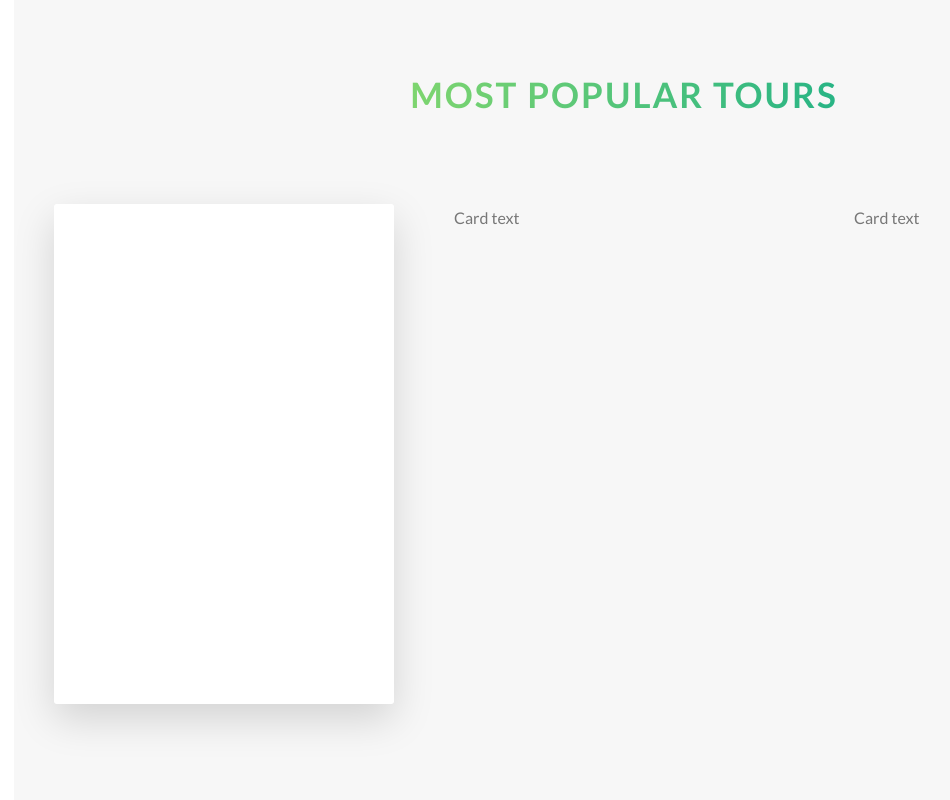
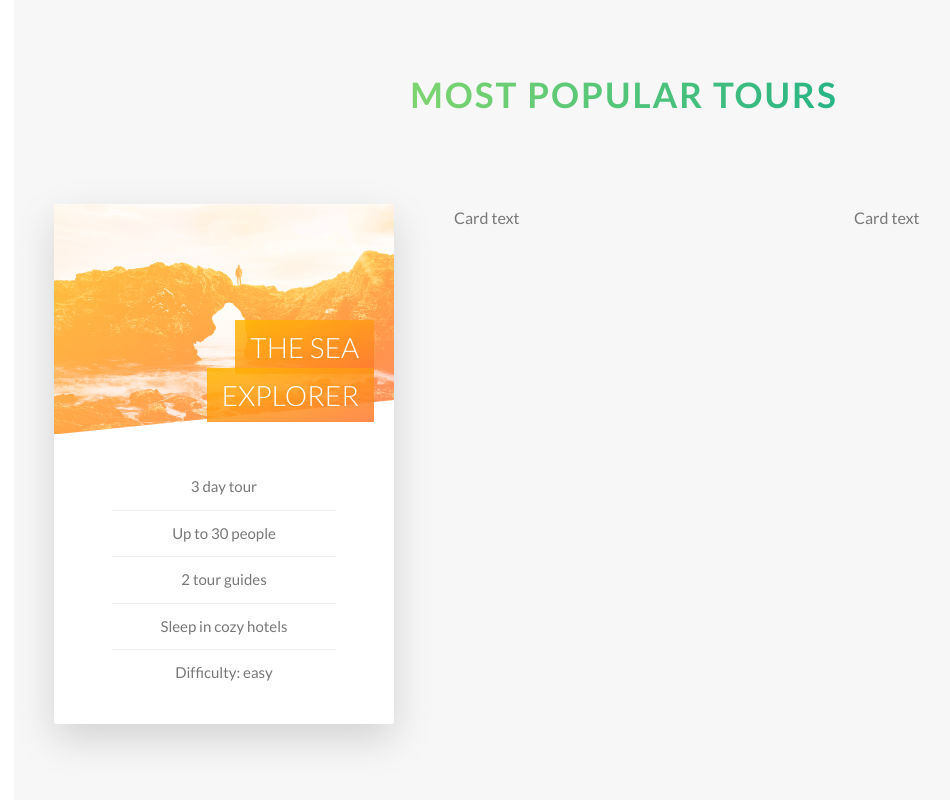
Before and after one commit to thomruns/NatoursTKD, a website: page index.html in a window 1280 px wide. Shown: the part 2232-3032 px from the top of the page, without its empty margins (16-966 px from the left). Drawn offline with Linux system fonts and the light colour scheme.

Commit message:
Card front styling completed

```diff
--- a/index.html
+++ b/index.html
@@ -107,7 +107,21 @@
                     <div class="col-1-of-3">
                         <div class="card">
                             <div class="card__side card__side--front">
-                                Front side
+                                <div class="card__picture card__picture--1">
+                                    &nbsp;
+                                </div>
+                                <h4 class="card__heading">
+                                    <span class="card__heading-span card__heading-span--1">The Sea Explorer</span>
+                                </h4>
+                                <div class="card__details">
+                                    <ul>
+                                        <li>3 day tour</li>
+                                        <li>Up to 30 people</li>
+                                        <li>2 tour guides</li>
+                                        <li>Sleep in cozy hotels</li>
+                                        <li>Difficulty: easy</li>
+                                    </ul>
+                                </div>
                             </div>
                             <div class="card__side card__side--back card__side--back-1">
                                 Back side
--- a/sass/abstracts/_variables.scss
+++ b/sass/abstracts/_variables.scss
@@ -10,6 +10,8 @@ $color-tertiary-light: #2998ff;
 $color-tertiary-dark: #5643fa;
 
 $color-grey-light-1: #f7f7f7;
+$color-grey-light-2: #eee;
+
 $color-grey-dark: #777;
 $color-white: #fff;
 $color-black: #000;
--- a/sass/components/_card.scss
+++ b/sass/components/_card.scss
@@ -1,13 +1,14 @@
 .card {
+
+    //FUNCTIONALITY
     perspective: 150rem; //necessary for child rotateY hover effect
     -moz-perspective: 150rem; //use high number
     position: relative;
-    height: 50rem; //to prevent collapse due to child absolute positioning
+    height: 52rem; //to prevent collapse due to child absolute positioning
 
     &__side {
-        color: $color-white;
         font-size: 3rem;
-        height: 50rem;
+        height: 52rem;
         transition: all .8s ease;
         position:absolute;
         top: 0;
@@ -15,6 +16,7 @@
         width: 100%;
         backface-visibility: hidden;
         border-radius: 3px;
+        //overflow: hidden;
         box-shadow: 0 1.5rem 4rem rgba($color-black, .15);
 
         &--front {
@@ -37,4 +39,69 @@
     &:hover &__side--back {
         transform: rotateY(0); //perspective property on parent
     }
+
+    //FRONT-SIDE STYLING
+
+    &__picture {
+        background-size: cover;
+        height: 23rem;
+        background-blend-mode: screen;
+        -webkit-clip-path: polygon(0 0, 100% 0, 100% 85%, 0 100%);
+        clip-path: polygon(0 0, 100% 0, 100% 85%, 0 100%);
+
+        &--1 {
+            background-image: linear-gradient(to right bottom, $color-secondary-light, $color-secondary-dark),  url(../img/nat-5.jpg);
+        }
+        &--2 {
+            background-image: url(../img/nat-5.jpg);
+        }
+        &--3 {
+            background-image: url(../img/nat-5.jpg);
+        }
+    }
+
+    &__heading {
+        font-size: 2.8rem;
+        font-weight: 300;
+        text-transform: uppercase;
+        color: $color-white;
+        position: absolute;
+        top: 12rem;
+        right: 2rem;
+        text-align: right;
+        width: 75%;
+    }
+
+    &__heading-span {
+        padding: 1rem 1.5rem;
+        -webkit-box-decoration-break: clone; //creates pseudo block elements from single element
+        box-decoration-break: clone;
+
+        &--1 {
+            background-image: linear-gradient(to right bottom,
+            rgba($color-secondary-light, .85),
+            rgba($color-secondary-dark, .85));
+        }
+    }
+
+    &__details {
+
+        padding: 3rem;
+
+        ul {
+            list-style: none;
+            width: 80%;
+            margin: 0 auto;
+
+            li {
+                text-align: center;
+                font-size: 1.5rem;
+                padding: 1rem;
+
+                &:not(:last-child) {
+                    border-bottom: 1px solid $color-grey-light-2;
+                }
+            }
+        }
+    }
 }
--- a/sass/layout/_header.scss
+++ b/sass/layout/_header.scss
@@ -7,6 +7,7 @@
     background-size: cover;
     background-position: top;
     position: relative;
+    -webkit-clip-path: polygon(0 0, 100% 0, 100% 75%, 0 100%);
     clip-path: polygon(0 0, 100% 0, 100% 75%, 0 100%); // clip the image
 
     &__logo-box {
```
Also changed, not shown: css/style.css.
